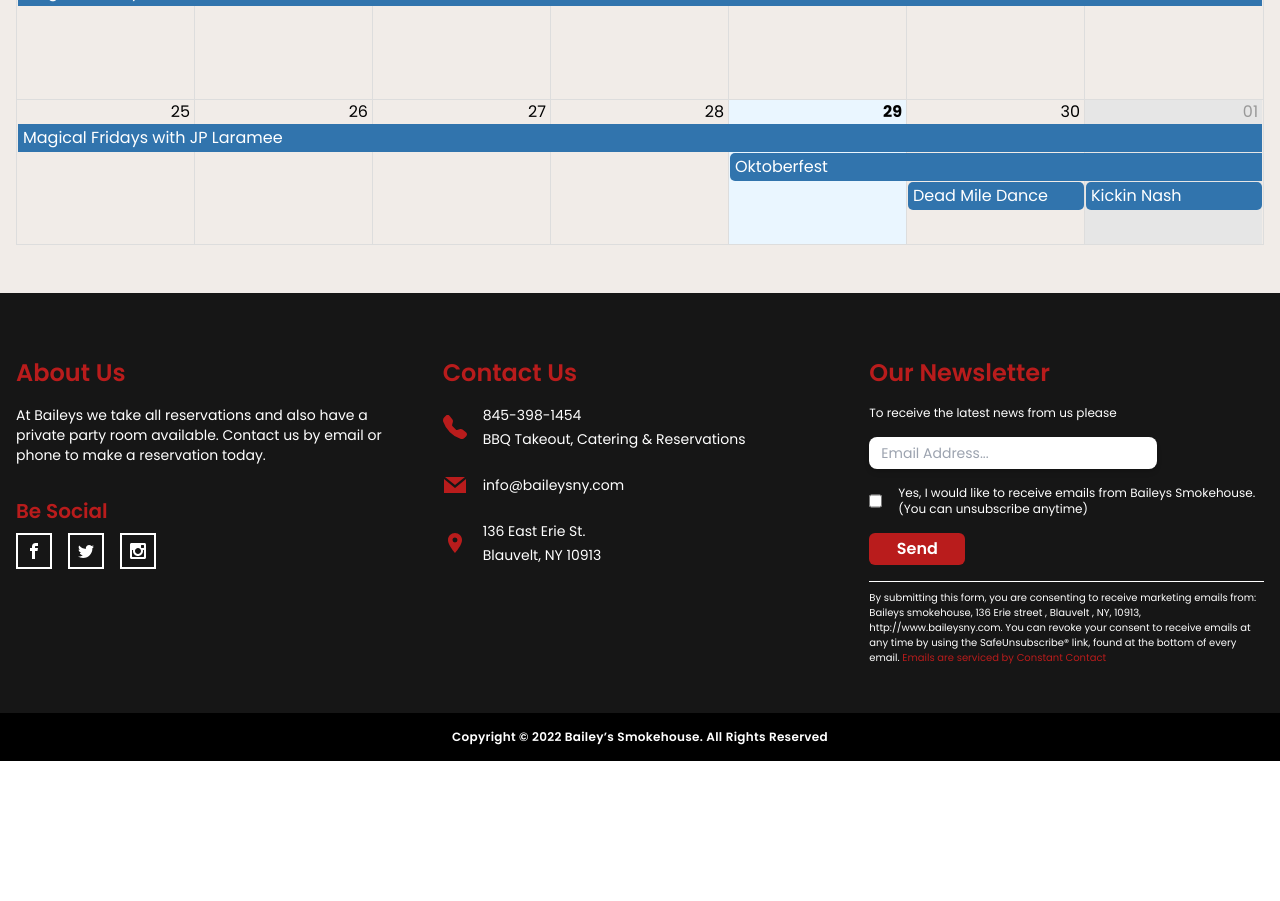
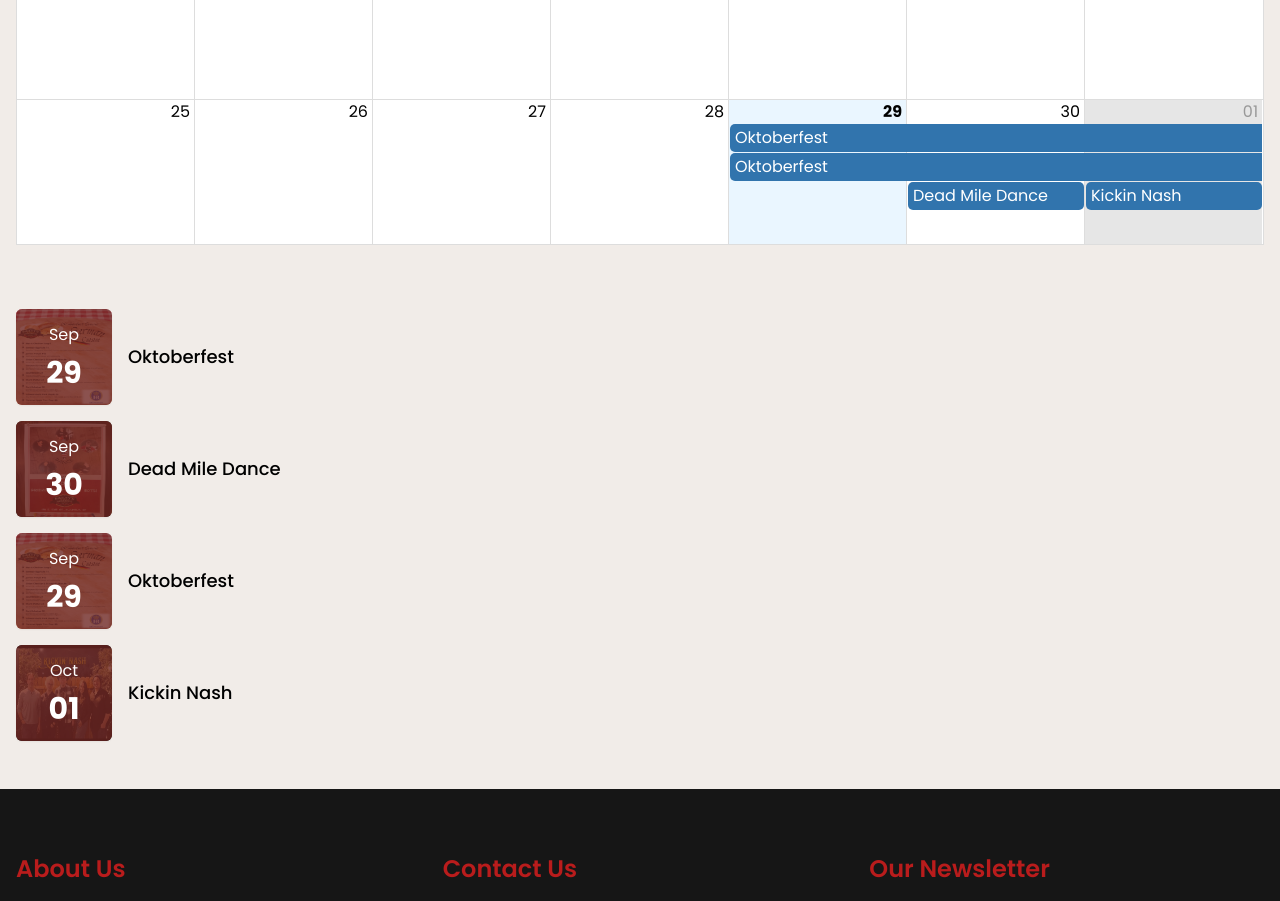
Before and after one commit to infruezo/baileyssmokehouseny, a React (Create React App) app: page /event-calendar in a window 1280 px wide. Shown: the part 980-1881 px from the top of the page. Before the commit the page ends 1741 px from the top, so only its background shows below. Built offline with nearby package versions, Linux system fonts and the light colour scheme; a web font is replaced by a local one.

Commit message:
Fixed calendar page, It is now using the built in functions instead of the array direclty

```diff
--- a/src/components/smokehouse/EventCard.jsx
+++ b/src/components/smokehouse/EventCard.jsx
@@ -2,8 +2,6 @@
 import { format } from "date-fns";
 
 const EventCard = ({ event }) => {
-  console.log(format(new Date(event.event.startDate), "MMMM dd, yyyy"));
-
   return (
     <div className="w-full col-span-1 h-96 shadow-lg rounded-lg overflow-hidden ring-1 ring-primary-smokehouseBrown/10  hover:ring-primary-smokehouseBrown duration-300 cursor-pointer">
       <img
--- /dev/null
+++ b/src/components/smokehouse/MiniEventDisplayCard.jsx
@@ -0,0 +1,25 @@
+import React from "react";
+import { format } from "date-fns";
+import { Link } from "react-router-dom";
+
+const MiniEventDisplayCard = ({ event }) => {
+  return (
+    <div className="w-full h-full flex items-center space-x-4">
+      {/* image */}
+      <div className="relative h-24 w-24 rounded-md shadow-sm overflow-hidden cursor-pointer">
+        <Link to={`/event/${event.id}`}>
+          <img src={event.image} className="w-full h-full" alt="" />
+          <div className="h-full w-full absolute left-0 top-0 bg-primary-smokehouseDarkRed/80 flex items-center justify-center flex-col space-y-2 text-white font-bold">
+            <p className="font-normal">{format(event.startDate, "MMM")}</p>
+            <p className="text-3xl">{format(event.startDate, "dd")}</p>
+          </div>
+        </Link>
+      </div>
+
+      {/* informations */}
+      <p className="text-lg font-medium">{event.title}</p>
+    </div>
+  );
+};
+
+export default MiniEventDisplayCard;
--- a/src/index.js
+++ b/src/index.js
@@ -4,8 +4,4 @@
 import App from "./App";
 
 const root = ReactDOM.createRoot(document.getElementById("root"));
-root.render(
-  <React.StrictMode>
-    <App />
-  </React.StrictMode>
-);
+root.render(<App />);
--- a/src/pages/smokehouse/Events.jsx
+++ b/src/pages/smokehouse/Events.jsx
@@ -1,4 +1,4 @@
-import React, { useState } from "react";
+import React, { useEffect, useState } from "react";
 import Banner from "../../components/smokehouse/Banner";
 import Footer from "../../components/smokehouse/Footer";
 import Navbar from "../../components/smokehouse/Navbar";
@@ -7,32 +7,50 @@
 import moment from "moment";
 
 import "react-big-calendar/lib/css/react-big-calendar.css";
-import { SmokehouseEvents } from "../../utils/eventData";
-
-// import { SmokehouseUpcomingEvents } from "../../utils/data";
+import { getUpcomingEvents } from "../../utils/eventData";
+import MiniEventDisplayCard from "../../components/smokehouse/MiniEventDisplayCard";
 
 const Events = () => {
+  const [events, setEvents] = useState(getUpcomingEvents(4));
+  const [eventsDetailsList, setEventsDetailsList] = useState([]);
+
+  useEffect(() => {
+    events.map((event) =>
+      setEventsDetailsList((prevArray) => [...prevArray, event.event])
+    );
+  }, []);
+
   moment.locale("en-US");
   const localizer = momentLocalizer(moment);
-  const [eventsData, setEventsData] = useState(SmokehouseEvents);
+
   return (
     <div className="font-poppins h-full w-full">
       <Navbar />
       <Banner title="EVENT CALENDAR" />
       <div className="w-full h-full py-12 bg-primary-eateryLightBrown -mt-12">
         <div className="h-full w-full mx-auto px-4 xl:max-w-screen-xl lg:max-w-screen-lg md:max-w-screen-md ">
+          {/* calendar */}
           <Calendar
-            views={["day", "agenda", "work_week", "month"]}
+            views={["day", "work_week", "month"]}
             selectable
             localizer={localizer}
             defaultDate={new Date()}
             defaultView="month"
             startAccessor="startDate"
             endAccessor="endDate"
-            events={eventsData}
+            events={eventsDetailsList}
             style={{ height: "100vh" }}
-            onSelectEvent={(event) => alert(event.title)}
+            className="bg-white"
           />
+
+          {/* events */}
+          <div className="pt-16 w-full h-full">
+            <div className="flex flex-col space-y-4">
+              {events.map((item, idx) => (
+                <MiniEventDisplayCard event={item.event} key={idx} />
+              ))}
+            </div>
+          </div>
         </div>
       </div>
       <Footer />
--- a/src/pages/smokehouse/Home.jsx
+++ b/src/pages/smokehouse/Home.jsx
@@ -19,8 +19,6 @@
   useEffect(() => {
     setEvents(getUpcomingEvents(4));
   }, []);
-
-  console.log(events);
 
   return (
     <div className="relative font-poppins">
--- a/src/utils/eventData.js
+++ b/src/utils/eventData.js
@@ -7,7 +7,7 @@
     category: "Entertainment",
     text: "",
     startDate: removeTime(new Date(2022, 0, 1)),
-    endDate: removeTime(new Date(2022, 11, 31)),
+    endDate: removeTime(new Date(2022, 1, 31)),
     days: [5],
   },
   {
```
